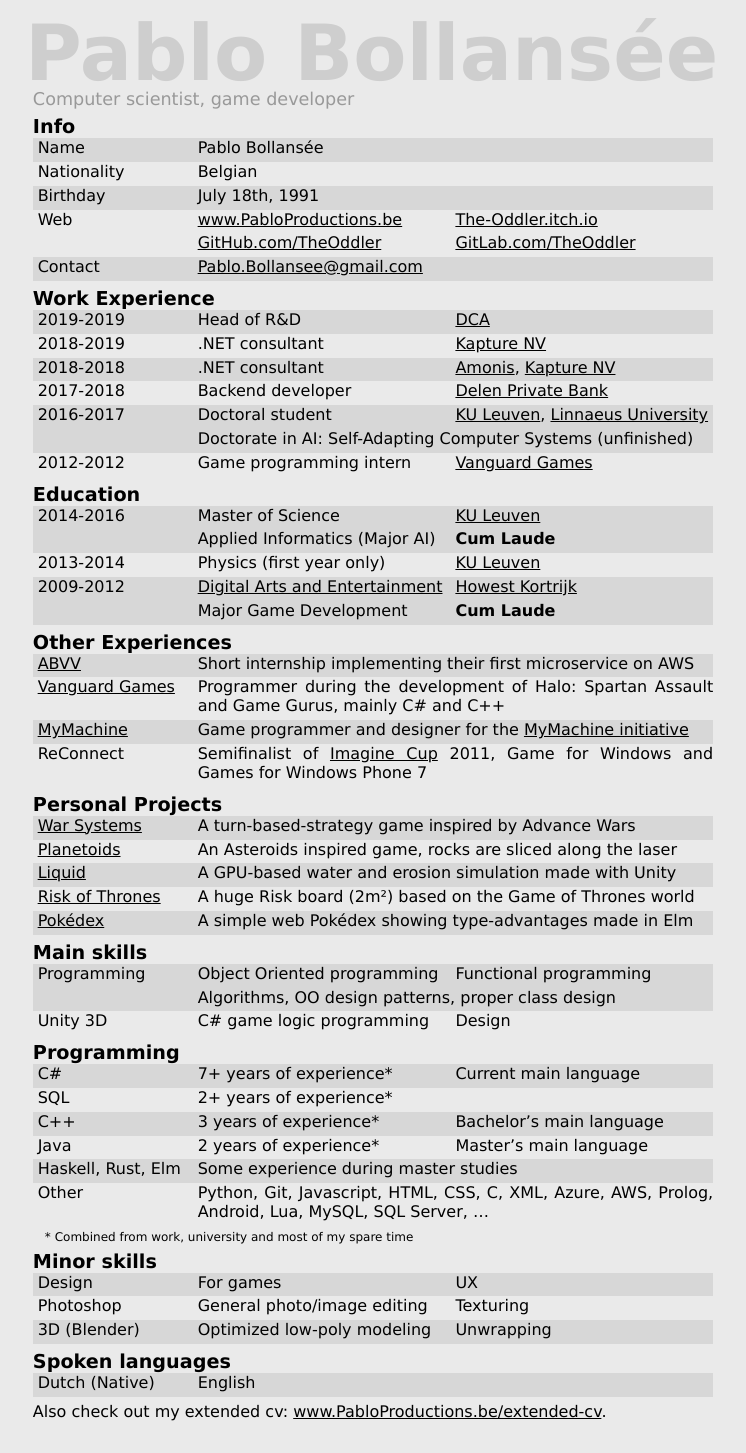
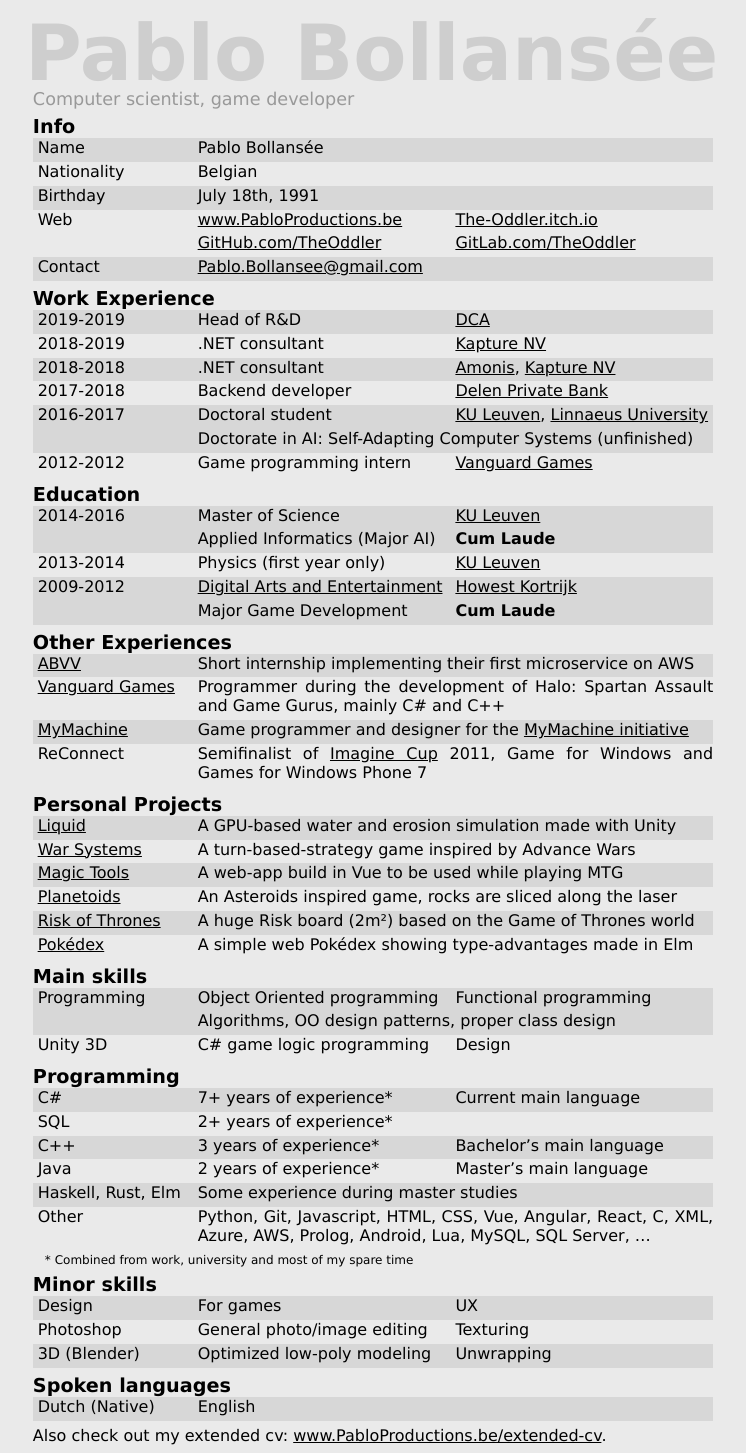
Before and after one commit to TheOddler/theoddler.github.io, a Jekyll site: the page built from cv.md, in a window 1280 px wide. Shown: the whole page, without its empty margins (267-1013 px from the left). Built offline with Jekyll 4.4.1, drawn with Linux system fonts in a browser that asks for light colours; nearby versions of some CDN libraries; before the commit the page ends 1429 px from its top, so only the background shows below that.

Commit message:
Added magic tools to projects

```diff
--- a/_includes/cv.md
+++ b/_includes/cv.md
@@ -93,12 +93,14 @@
 
 ### Personal Projects
 
+* [Liquid](https://www.pabloproductions.be/liquid/WebGL/)
+  * A GPU-based water and erosion simulation made with Unity
 * [War Systems]({{site.baseurl}}/warsystems/)
   * A turn-based-strategy game inspired by Advance Wars
+* [Magic Tools](http://mtg.pabloproductions.be)
+  * A web-app build in Vue to be used while playing MTG
 * [Planetoids]({{site.baseurl}}/planetoids/)
   * An Asteroids inspired game, rocks are sliced along the laser
-* [Liquid](https://www.pabloproductions.be/liquid/WebGL/)
-  * A GPU-based water and erosion simulation made with Unity
 * [Risk of Thrones](https://www.pabloproductions.be/RiskOfThrones/)
   * A huge Risk board (2m²) based on the Game of Thrones world
 * [Pokédex](http://pokedex.pabloproductions.be)
@@ -140,7 +142,7 @@
 * Haskell, Rust, Elm
   * Some experience during master studies
 * Other
-  * Python, Git, Javascript, HTML, CSS, C, XML, Azure, AWS, Prolog, Android, Lua, MySQL, SQL Server, ...
+  * Python, Git, Javascript, HTML, CSS, Vue, Angular, React, C, XML, Azure, AWS, Prolog, Android, Lua, MySQL, SQL Server, ...
 {: .table_list}
 
 \* Combined from work, university and most of my spare time
```
Also changed, not shown: _slides/other.md (+6 -0 lines).
